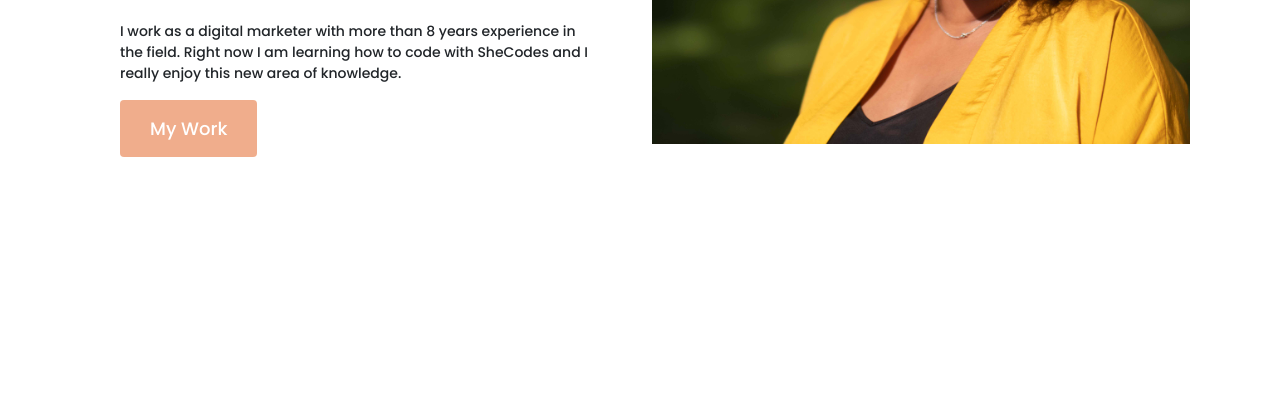
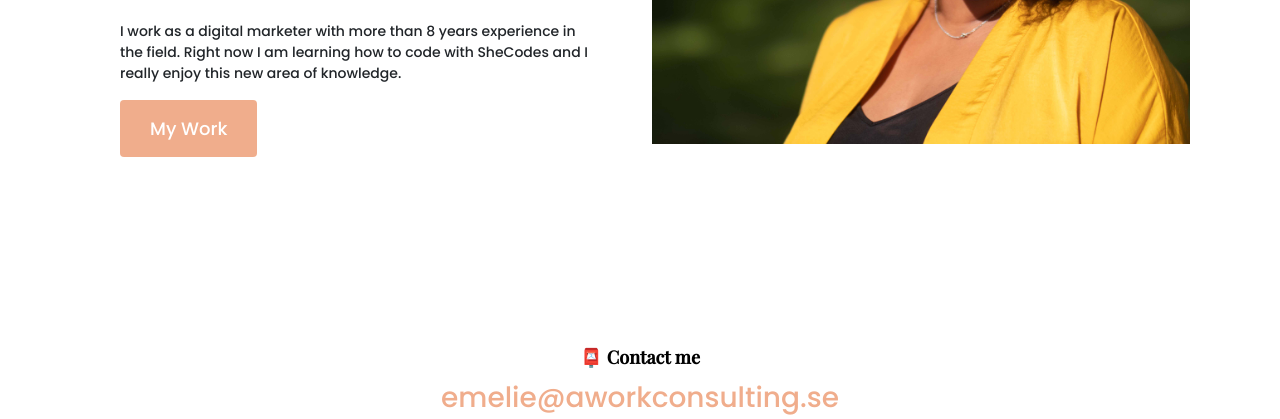
Before and after one commit to aworkconsulting/portfolio-emelie, a plain HTML site: page about.html in a window 1280 px wide. Shown: the part 420-839 px from the top of the page. Before the commit the page ends 800 px from the top, so only its background shows below. Drawn offline with nearby package versions, Linux system fonts and the light colour scheme; a web font is replaced by a local one.

Commit message:
added contact info at the bottom

```diff
--- a/about.html
+++ b/about.html
@@ -86,5 +86,11 @@
         </div>
       </div>
     </div>
+    <div id="contact">
+      <h2 class="contact-me">📮 Contact me</h2>
+      <a href="mailto:emelie@aworkconsulting.se" class="email-link">
+        emelie@aworkconsulting.se
+      </a>
+    </div>
   </body>
 </html>
```
Also changed, not shown: index.html (+6 -0 lines), my-work.html (+6 -0 lines).
